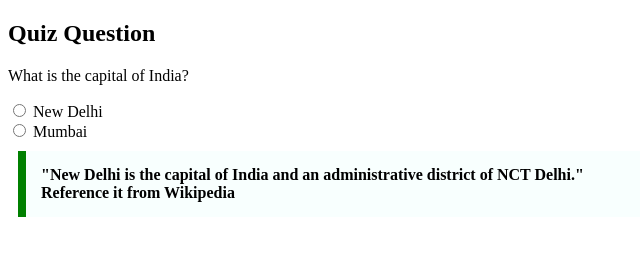
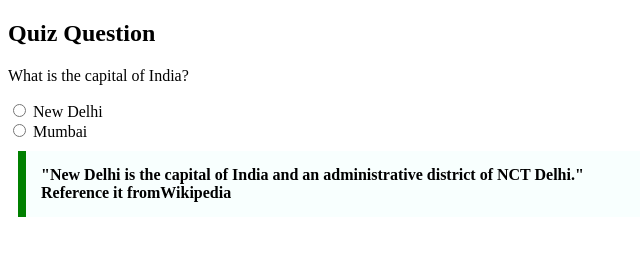
Before and after one commit to acciojob/trivia-sonukds, a website: page main.html in a window 1280 px wide. Shown: the full height of the page, 0-640 px from the left. Drawn offline with Linux system fonts and the light colour scheme.

Commit message:
created a submission

```diff
--- a/main.html
+++ b/main.html
@@ -29,7 +29,7 @@
         </section>
         <section>
             <blockquote class="styled-quote">
-                "New Delhi is the capital of India and an administrative district of NCT Delhi." <a src="wikipedia.com">Reference it from Wikipedia</a>
+                "New Delhi is the capital of India and an administrative district of NCT Delhi." Reference it from<a src="wikipedia.com">Wikipedia</a>
             </blockquote>
         </section>
     </main>
```
